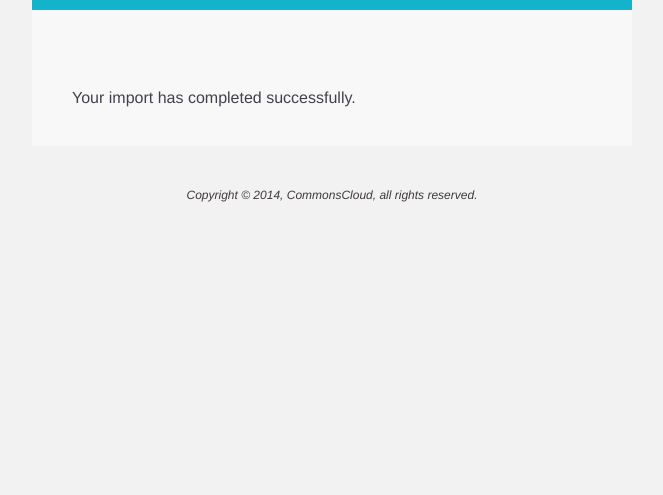
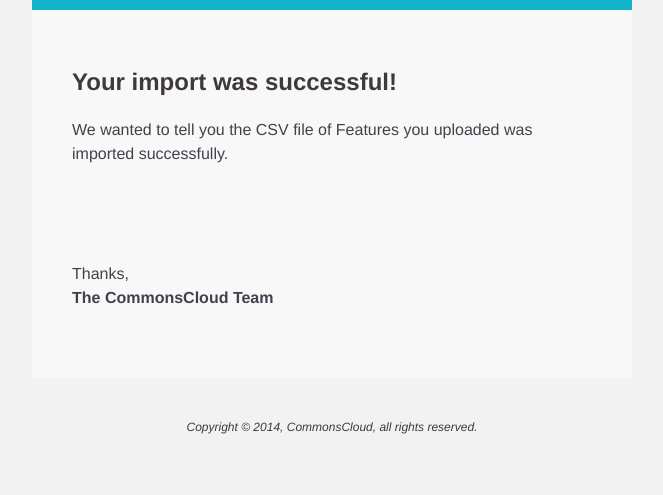
Before and after one commit to CommonsCloud/CommonsCloudAPI, a Python web app: template CommonsCloudAPI/templates/notifications/commonscloud_importsuccess.html in a window 1280 px wide. Shown: the top 495 px of the page, without its empty margins (308-971 px from the left). Run offline with Jinja, Linux system fonts and the light colour scheme; the template is opened without the code that fills it, so the values that code supplies are empty.

Commit message:
Added style and more descriptive message for import

```diff
--- a/CommonsCloudAPI/templates/notifications/commonscloud_importsuccess.html
+++ b/CommonsCloudAPI/templates/notifications/commonscloud_importsuccess.html
@@ -2,6 +2,18 @@
 
 {% block content %}
 
-  <p>Your import has completed successfully.</p>
+<h2 style="color: #3F3A38;display: block;font-family: Helvetica, Arial, sans-serif;font-size: 24px;font-weight: bold;line-height: 100%;letter-spacing: normal;margin-top: 0;margin-right: 0;margin-bottom: 0;margin-left: 0;text-align: left;">Your import was successful!</h2>
+<br>
+We wanted to tell you the CSV file of Features you uploaded was imported successfully.<br>
+<br>
+<br>
+<br>
+<br>
+Thanks,
+<br>
+<strong>The CommonsCloud Team</strong>
+<br>
+<br>
+<br>
 
 {% endblock %}
```
